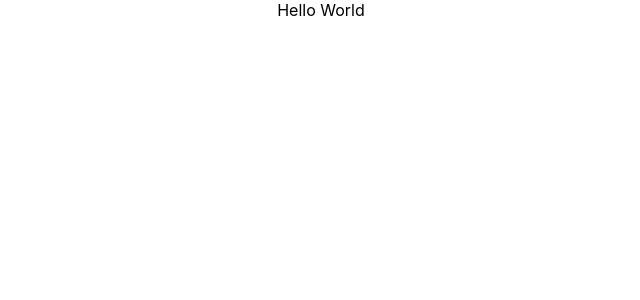
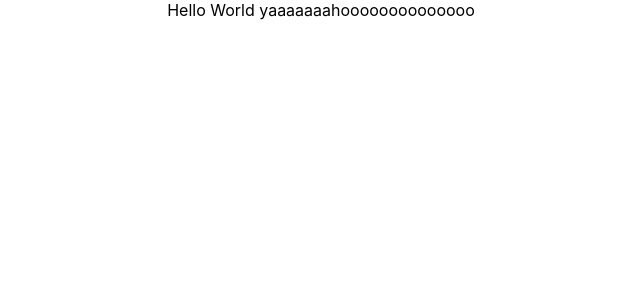
Before and after one commit to HatimSaif/bootcamp-react-app, a React (Create React App) app: page / in a window 1280 px wide. Shown: the top 300 px of the page, without its empty margins (319-959 px from the left). Built offline with nearby package versions, Linux system fonts and the light colour scheme.

Commit message:
Update App.js

```diff
--- a/src/App.js
+++ b/src/App.js
@@ -3,7 +3,7 @@ import './App.css';
 function App() {
   return (
     <div className="App">
-      Hello World
+      Hello World yaaaaaaahoooooooooooooo
     </div>
   );
 }
```
